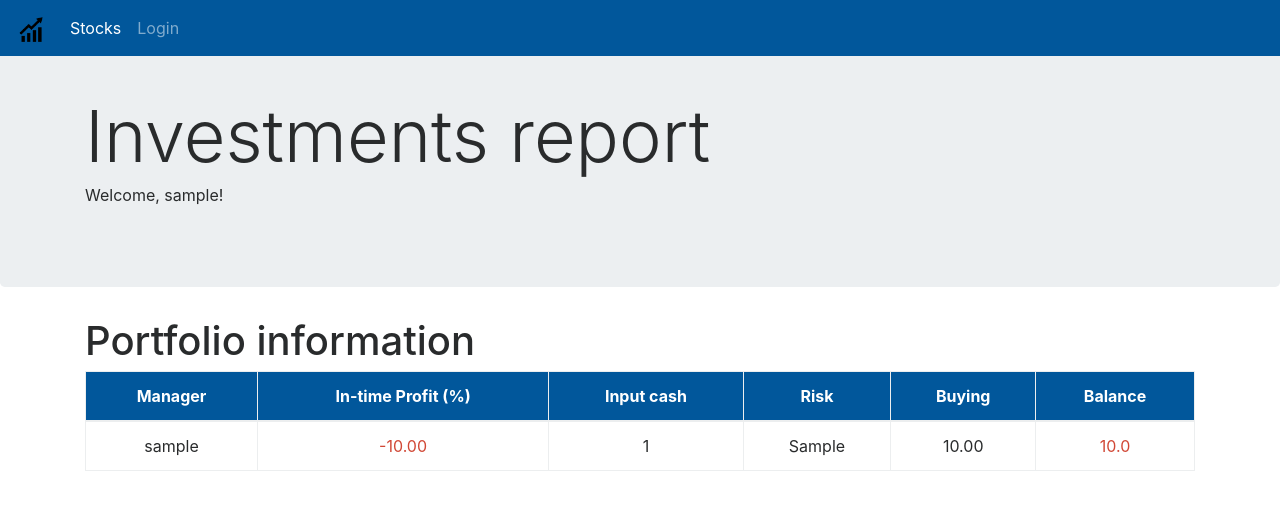
After one commit to PrinceGallywix/portfolio-management-django, a Django app: template stockInformation/templates/stockInformation/client.html in a window 1280 px wide. The commit adds this page. Shown: the top 510 px of the page. Run offline with Django 3.2, Linux system fonts and the light colour scheme; tables that the repository leaves empty hold one stand-in row (values such as "Sample post"); the template is opened without the code that fills it: values that come from a table or form of the project are taken from there, most other values are stand-ins (such as "Sample title", 1, 10 or a date in 2020); some libraries are stand-ins or nearby versions.

Commit message:
Add files via upload

```diff
--- a/StockTable/urls.py
+++ b/StockTable/urls.py
@@ -20,11 +20,12 @@ from django.contrib import admin
 from django.urls import path
 from stockInformation.views import CustomLoginView
 from django.contrib.auth.views import LogoutView
-from stockInformation.views import update_stock_table
+from stockInformation.views import update_stock_table, clientView
 
 
 urlpatterns = [
     url(r'^portfolio/', update_stock_table, name='update_stock_table'),
+    url(r'client/', clientView, name='client_view'),
     url(r'^admin/', admin.site.urls),
     path('login/', CustomLoginView.as_view(), name='login'),
     path('logout/', LogoutView.as_view(next_page = 'login'), name='logout'),
--- a/stockInformation/admin.py
+++ b/stockInformation/admin.py
@@ -1,12 +1,12 @@
 from django.contrib import admin
 from django.contrib.auth.models import User
-from .models import Client, Stocks, Portfolio, Sector, Manager
+from .models import Client, Stocks, Portfolio, Sector, Managerr
 
 admin.site.register(Client)
 admin.site.register(Stocks)
 admin.site.register(Portfolio)
 admin.site.register(Sector)
-admin.site.register(Manager)
+admin.site.register(Managerr)
 
 
 
--- a/stockInformation/models.py
+++ b/stockInformation/models.py
@@ -16,31 +16,34 @@ from django.contrib.auth.models import User
     #     return self.symbol, self.name, self.price, self.change
 
 
-
-class Manager(models.Model):
-    id = models.AutoField(primary_key=True)
-    user = models.ForeignKey(User, related_name='manager', on_delete= models.CASCADE)
-
-    # def __str__(self):
-    #     return self.Manager.name
-
 class Client(models.Model):
     id = models.AutoField(primary_key=True)
-    user = models.ForeignKey(User, related_name='client', on_delete= models.CASCADE)
+    client = models.OneToOneField(User, related_name='client', on_delete= models.CASCADE)
     invest_horizon = models.IntegerField("Wanted invest horizon, in months")
 
-    # def __str__(self):
-    #     return self.user.name
+    def __str__(self):
+        return self.client.get_username()
+
+class Managerr(models.Model):
+    id = models.AutoField(primary_key=True)
+    managerr = models.OneToOneField(User, related_name='managerr', on_delete= models.CASCADE)
+
+    def __str__(self):
+        return self.managerr.get_username()
+
 
 class Portfolio(models.Model):
     id = models.AutoField(primary_key=True)
     risk_wanted_types = models.TextChoices("Wanted risk", 'EXTRA BIG IF_NEEDED FEW ZERO')
     risk_wanted = models.CharField(blank= True, choices= risk_wanted_types.choices, max_length= 20)
     current_risk = models.IntegerField("Current risk rate of a portfolio, from 1 to 100")
-    cash_inserted = models.IntegerField("How much an investor brought to company")
+    cash_inserted = models.FloatField("How much an investor brought to company")
     current_cash = models.IntegerField("How much money do portfolio contains")
     owner = models.ForeignKey(Client, verbose_name="Who own this portfolio", on_delete= models.CASCADE)
-    manager = models.ForeignKey(Manager, verbose_name="Who run this portfolio", on_delete= models.CASCADE)
+    employee = models.ForeignKey(Managerr, verbose_name="Who run this portfolio", on_delete= models.CASCADE)
+
+    def __str__(self):
+        return str(self.owner.client.get_username())
 
 class Sector(models.Model):
     id = models.AutoField(primary_key=True)
@@ -72,10 +75,10 @@ class Stocks(models.Model):
     dividend_yield = models.FloatField()
     beta_coef = models.FloatField()
     sector = models.ForeignKey(Sector, on_delete= models.CASCADE)
-    risk_coef = models.IntegerField()
+    risk_coef = models.FloatField()
     stocks_owned = models.IntegerField()
 
     portfolio = models.ForeignKey(Portfolio, on_delete=models.CASCADE)
 
     def __str__(self):
-        return self.symbol, self.name, self.buying_price, self.price
+        return '{} {} {} {} {}'.format(self.symbol, self.name, self.buying_price, self.price, self.portfolio)
--- a/stockInformation/templates/stockInformation/base.html
+++ b/stockInformation/templates/stockInformation/base.html
@@ -32,9 +32,6 @@
         <ul class="navbar-nav mr-auto">
           <li class="nav-item active">
             <a class="nav-link" href="stocks">Stocks <span class="sr-only">(current)</span></a>
-          </li>
-          <li class="nav-item active">
-            <a class="nav-link" href="crowdfunding">Crowdfunding <span class="sr-only">(current)</span></a>
           </li>
           <li>
              <span class="glyphicon glyphicon-home"></span>
--- /dev/null
+++ b/stockInformation/templates/stockInformation/client.html
@@ -0,0 +1,51 @@
+{% extends 'stockinformation/base.html' %}
+
+    {% block header %}
+
+    <div class="jumbotron">
+      <div class="container">
+        <h1 class="display-3">Investments report</h1>
+        <p>Welcome, {{portfolio.owner}}!</p>
+      </div>
+    </div>
+
+
+    {% endblock %}
+
+    <div class="container">
+
+      {% block content %}
+      <h1>Portfolio information</h1>
+
+
+        <table id="table-portfolio" class="table table-hover table-bordered" style="border: 1px solid: #ddd !important;">
+          <thead class="thead">
+            <tr>
+                <th>Manager</th>
+                <th>In-time Profit (%)</th>
+                <th>Input cash </th>
+                <th>Risk </th>
+                <th>Buying </th>
+                <th>Balance</th>
+            </tr>
+          </thead>
+          <tbody>
+        <tr>
+                <td data-title="Manager">{{ portfolio.employee }}</td>
+            {% if curr_profit >= 0 %}
+                    <td class='up' data-title="Change">+{{ curr_profit|floatformat:2 }}</td>
+                {% else %}
+                    <td class='down' data-title="Change">-{{ curr_profit|floatformat:2 }}</td>
+                {% endif %}
+
+                <td data-title="Change">{{ portfolio.current_cash }}</td>
+                <td data-title="Owned">{{ risk_ok }}</td>
+                <td data-title="Bprice">{{ stock.buying_price|floatformat:2 }}</td>
+                <td class="down" data-title="Balance">{{ stock.balance|floatformat:1 }}</td>
+
+            </tr>
+
+
+
+    {% endblock %}
+    </div>
```
Also changed, not shown: stockInformation/templates/stockInformation/stocks.html (+39 -9 lines).
